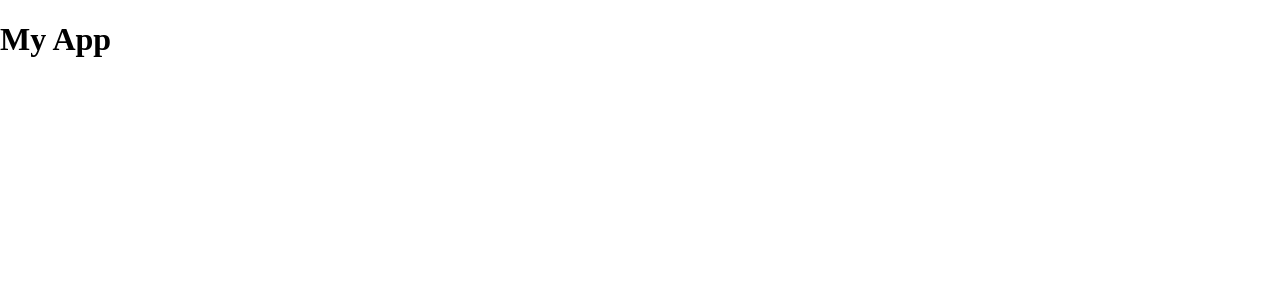
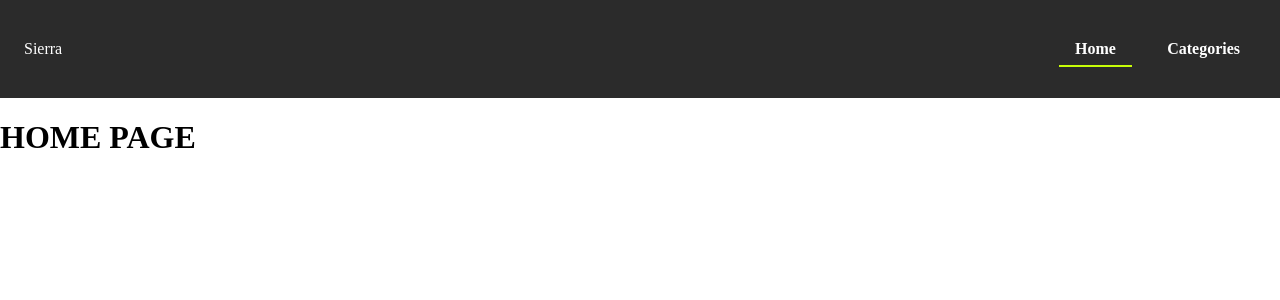
Before and after one commit to magocbi/odin-shopping-cart, a React (Create React App) app: page / in a window 1280 px wide. Shown: the top 300 px of the page. Built offline with nearby package versions, Linux system fonts and the light colour scheme.

Commit message:
Add nav and dropdown linkswith styling

```diff
--- a/src/App.js
+++ b/src/App.js
@@ -1,9 +1,22 @@
+import { Route, Routes } from 'react-router-dom';
+
+// components
+import Nav from './components/Nav/Nav';
+
+// Pages
+
+import Home from './pages/Home';
+
+// styles
 import './App.css';
 
 function App() {
   return (
     <div className='App'>
-      <h1>My App</h1>
+      <Nav />
+      <Routes>
+        <Route path='/' element={<Home />} />
+      </Routes>
     </div>
   );
 }
--- /dev/null
+++ b/src/components/Dropdown/Dropdown.js
@@ -0,0 +1,18 @@
+import React from 'react';
+import { Link } from 'react-router-dom';
+
+const Dropdown = ({ listItems }) => {
+  const listElements = listItems.map((item, index) => (
+    <li key={index}>
+      <Link to={`${item.path}`}>{item.content}</Link>
+    </li>
+  ));
+
+  return (
+    <div className='nav-dropdown'>
+      <ul className='dropdown-links'>{listElements}</ul>
+    </div>
+  );
+};
+
+export default Dropdown;
--- /dev/null
+++ b/src/components/Nav/Nav.js
@@ -0,0 +1,42 @@
+import Dropdown from '../Dropdown/Dropdown';
+import { NavLink } from 'react-router-dom';
+
+// styles
+import './nav.css';
+
+const Nav = ({ categoryList }) => {
+  return (
+    <nav className='main-nav'>
+      {/*
+          LOGO
+          CATEGORIES
+            -DROPDOWN
+          CART
+        */}
+      <div className='nav-logo'>Sierra</div>
+      <ul className='nav-links'>
+        <li className='nav-item'>
+          <NavLink className='nav-link' to='/'>
+            Home
+          </NavLink>
+        </li>
+        <li className='nav-item'>
+          <NavLink className='nav-link' to='/categories'>
+            Categories
+          </NavLink>
+          <Dropdown
+            listItems={[
+              { content: 'Category 1', path: '/categories' },
+              { content: 'Category 2', path: '/categories' },
+              { content: 'Category 3', path: '/categories' },
+              { content: 'Category 4', path: '/categories' },
+            ]}
+          />
+        </li>
+      </ul>
+      {/* <CartLink /> */}
+    </nav>
+  );
+};
+
+export default Nav;
--- /dev/null
+++ b/src/components/Nav/nav.css
@@ -0,0 +1,81 @@
+.main-nav {
+  position: sticky;
+  width: 100%;
+  padding: 1.5em;
+  background-color: #2b2b2b;
+  color: #fff;
+  display: flex;
+  align-items: center;
+}
+
+.nav-logo {
+  margin-right: auto;
+}
+
+.nav-links {
+  height: 100%;
+  list-style: none;
+  padding: 0;
+  display: flex;
+  gap: 1.2rem;
+}
+
+.nav-item {
+  position: relative;
+  height: 100%;
+}
+
+.nav-link {
+  color: #fff;
+  font-weight: 700;
+  text-decoration: none;
+  padding: 0.5em 1em;
+}
+
+.nav-link:hover {
+  border-bottom: 2px solid hsl(73 98% 51% /0.5);
+}
+
+.nav-link.active {
+  border-bottom: 2px solid hsl(73 98% 51%);
+}
+
+.nav-item:hover .nav-dropdown {
+  display: flex;
+  flex-direction: column;
+}
+
+.nav-dropdown {
+  width: 100%;
+  display: none;
+  position: absolute;
+  padding-top: 2rem;
+  align-items: center;
+}
+
+.dropdown-links {
+  width: 100%;
+  position: relative;
+  list-style: none;
+  padding: 1em;
+  background: white;
+  display: flex;
+  flex-direction: column;
+  gap: 1rem;
+  align-items: center;
+  border-radius: 0.3rem;
+  box-shadow: 0 50px 100px rgba(50, 50, 93, 0.1),
+    0 15px 35px rgba(50, 50, 93, 0.15), 0 5px 15px rgba(0, 0, 0, 0.1);
+}
+
+.dropdown-links::before {
+  content: '';
+  position: absolute;
+  top: 0;
+  width: 20px;
+  height: 20px;
+  display: block;
+  background: white;
+  transform: translateY(-50%) rotate(45deg);
+  z-index: -1;
+}
--- /dev/null
+++ b/src/pages/Home.js
@@ -0,0 +1,11 @@
+import React from 'react';
+
+const Home = () => {
+  return (
+    <div>
+      <h1>HOME PAGE</h1>
+    </div>
+  );
+};
+
+export default Home;
```
